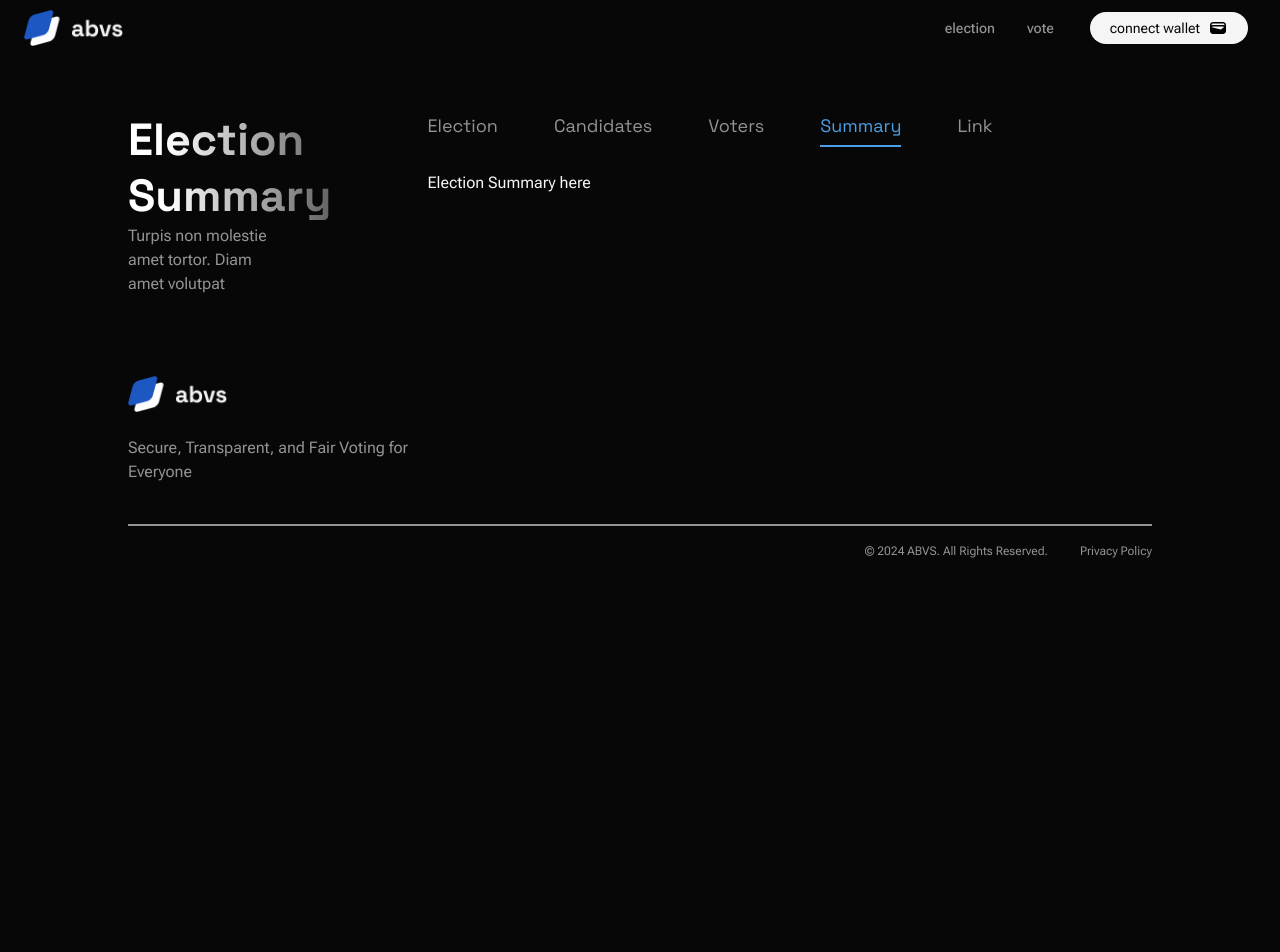
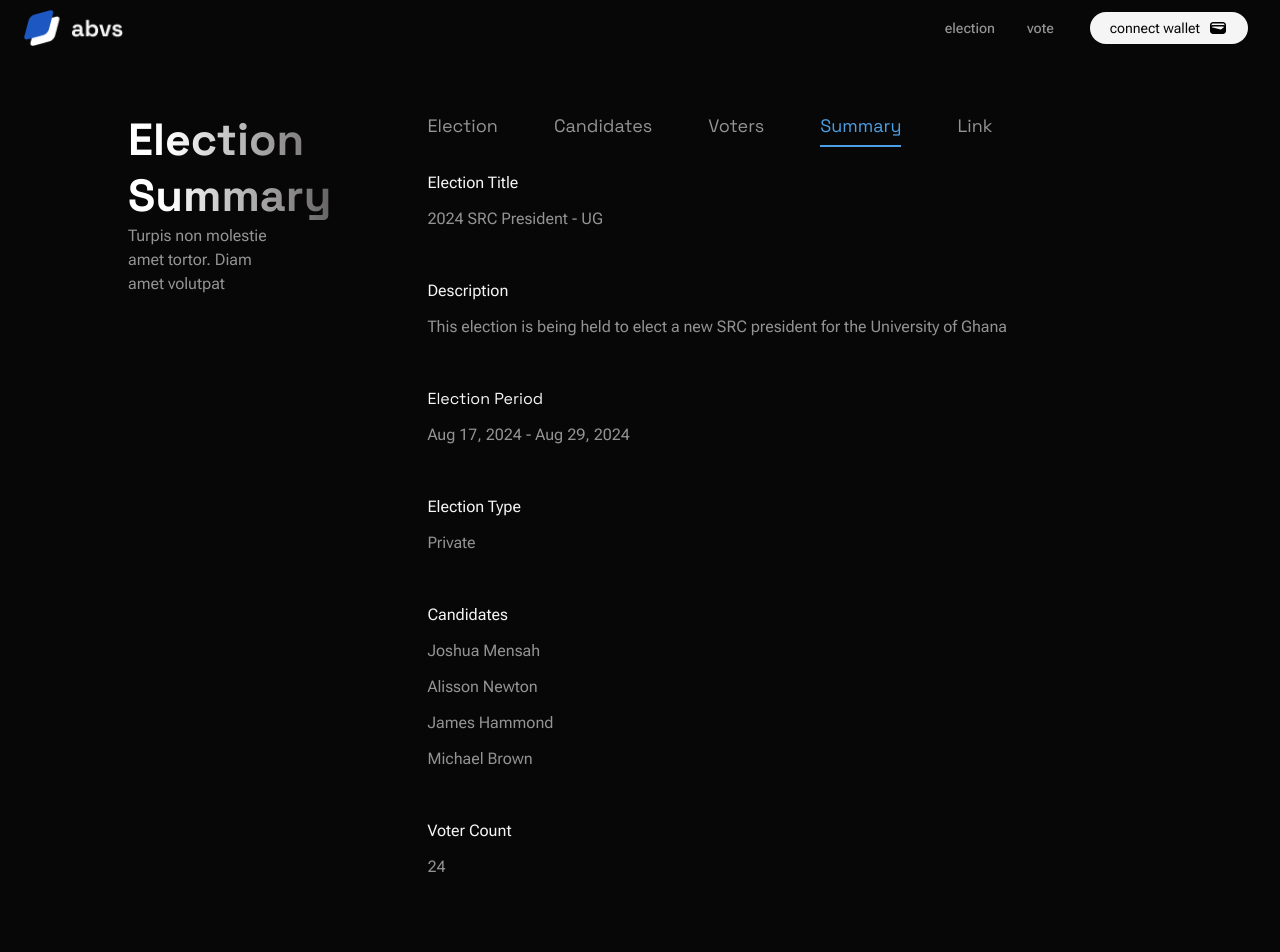
Before and after one commit to mowblox/auditable-blockchain-voting-system, a Next.js app in the folder frontend/: page /elections/1/summary in a window 1280 px wide. Shown: the top 952 px of the page. Before the commit the page ends 800 px from the top, so only its background shows below. Built offline with nearby package versions, Linux system fonts and the light colour scheme.

Commit message:
Added Summary Page (#42)
Co-authored-by: Adama-Merson <radama@mersoncapital.com>

```diff
--- a/frontend/src/app/elections/[id]/summary/page.tsx
+++ b/frontend/src/app/elections/[id]/summary/page.tsx
@@ -2,10 +2,77 @@ import { Metadata } from "next";
 
 export const metadata: Metadata = {
   title: "ABVS | Election Summary",
+};
+
+interface Candidates {
+  id: number;
+  name: string;
 }
 
 export default function ElectionSummary() {
+  const candidates: Candidates[] = [
+    { id: 1, name: "Joshua Mensah" },
+    { id: 2, name: "Alisson Newton" },
+    { id: 3, name: "James Hammond" },
+    { id: 4, name: "Michael Brown" },
+  ];
   return (
-    <div>Election Summary here</div>
+    <div className="w-[80%]">
+      <div>
+        <div className="gap-[12px]">
+          <h2 className="">Election Title</h2>
+
+          <p className="text-subtle-text mt-3">2024 SRC President - UG</p>
+        </div>
+
+        <div className="mt-12">
+          <h2>Description</h2>
+
+          <p className="mt-3 text-subtle-text">
+            This election is being held to elect a new SRC president for the
+            University of Ghana
+          </p>
+        </div>
+
+        <div className="mt-12">
+          <h2 className="font-space-grotesk ">Election Period</h2>
+          <p className="text-subtle-text text-start mt-3">
+            Aug 17, 2024 - Aug 29, 2024
+          </p>
+        </div>
+
+        <div className="mt-12">
+          <h2>Election Type</h2>
+          <p className="text-subtle-text mt-3">Private</p>
+        </div>
+
+        <div className="mt-12">
+          <h2>Candidates</h2>
+          <ul>
+            {candidates.map((candidate) => (
+              <li key={candidate.id} className="text-subtle-text mt-3">
+                {candidate.name}
+              </li>
+            ))}
+          </ul>
+        </div>
+        <div className="my-12">
+          <h2>Voter Count</h2>
+          <p className="text-subtle-text mt-3">24</p>
+        </div>
+      </div>
+      <div className="flex md:flex-row mt-[103px] items-center mb-4 gap-8">
+        <button className="text-nowrap h-14 text-center md:px-10 md:py-2 px-14 border-2 border-subtle-text rounded-[50px]">
+          save draft
+        </button>
+        <button className=" h-14 rounded-[50px] sm:self-center md:mt-2 text-center bg-gradient-to-r from-primary to-secondary px-[75px]">
+         <span className="text-nowrap">publish election link</span>
+        </button>
+      </div>
+
+      <div>
+
+      </div>
+    </div>
   );
 }
```
